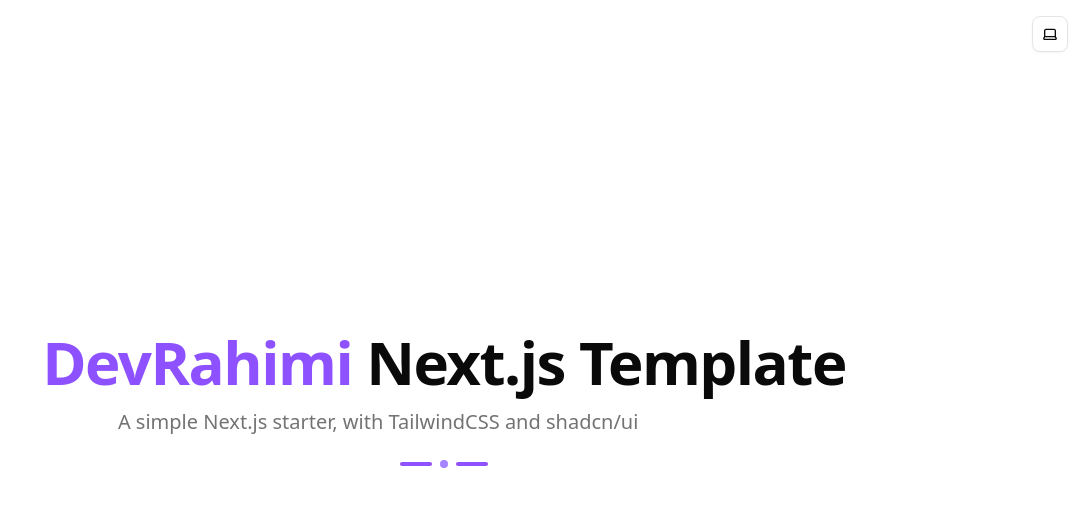
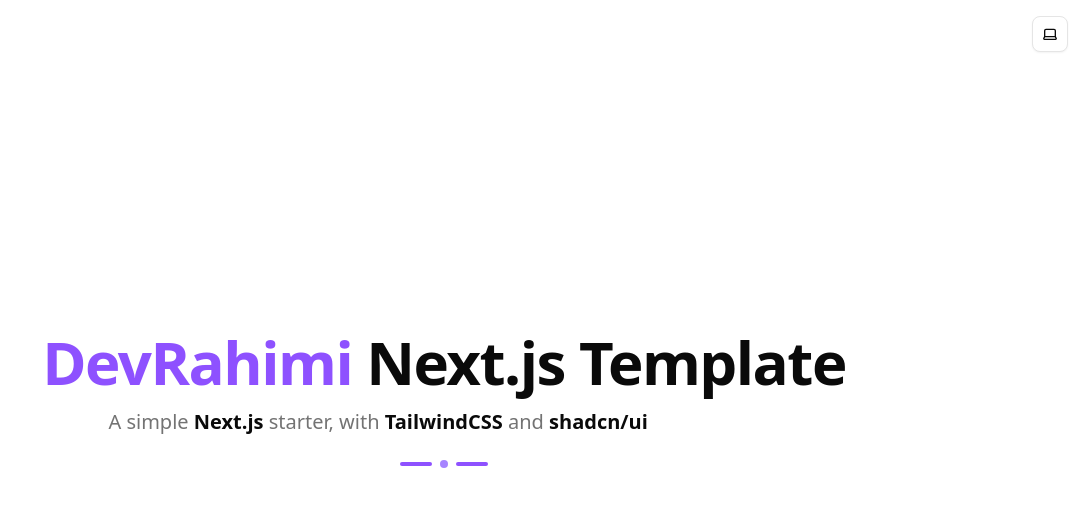
Before and after one commit to DevRahimi/devrahimi-nextjs-template, a Next.js app: page / in a window 1280 px wide. Shown: the top 506 px of the page, without its empty margins (196-1280 px from the left). Built offline with nearby package versions, Linux system fonts and the light colour scheme.

Commit message:
update tagline styling and manifest file

```diff
--- a/package.json
+++ b/package.json
@@ -13,8 +13,8 @@
     "dev": "next dev --turbopack",
     "build": "next build --debug",
     "start": "next start --port 3001",
-    "lint": "next lint --max-warnings=0 --config eslint.config.mjs",
-    "format": "prettier . --write --config-precedence prefer-file prettier.config.mjs",
+    "lint": "next lint --max-warnings=0 --config ./eslint.config.mjs ./src",
+    "format": "prettier . --write --config-precedence prefer-file ./prettier.config.mjs",
     "info": "next info",
     "prepare": "husky"
   },
--- a/src/app/manifest.ts
+++ b/src/app/manifest.ts
@@ -3,8 +3,8 @@ import type { MetadataRoute } from "next";
 export default function manifest(): MetadataRoute.Manifest {
   return {
     name: "DevRahimi Next.js Template",
-    short_name: "DevRahimi Next.js Template",
-    description: "DevRahimi's Next.js Template",
+    short_name: "Next.js Template",
+    description: "DevRahimi's Next.js Template, with Tailwindcss and shadcn/ui.",
     start_url: "/",
     display: "standalone",
     background_color: "#fff",
--- a/src/app/page.tsx
+++ b/src/app/page.tsx
@@ -11,7 +11,9 @@ export default function Home() {
           <span className="text-violet-500">DevRahimi</span> <span className="text-foreground">Next.js Template</span>
         </h1>
         <p className="text-muted-foreground mt-4 max-w-2xl text-lg sm:text-xl">
-          A simple Next.js starter, with TailwindCSS and shadcn/ui
+          A simple <span className="text-foreground font-semibold">Next.js</span> starter, with{" "}
+          <span className="text-foreground font-semibold">TailwindCSS</span> and{" "}
+          <span className="text-foreground font-semibold">shadcn/ui</span>
         </p>
         <div className="mt-6 flex items-center justify-center space-x-2">
           <div className="h-1 w-8 rounded-full bg-violet-500"></div>
```
